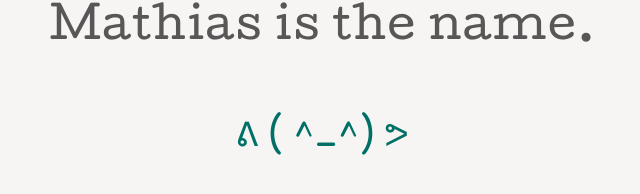
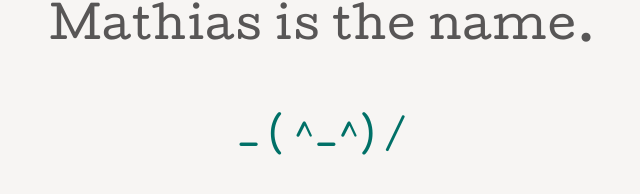
Before and after one commit to mathiascode/mathias.is, a Jekyll site: the page built from index.html, in a window 1280 px wide. Shown: the part 442-636 px from the top of the page, without its empty margins (317-957 px from the left). Built offline with Jekyll 4.4.1, drawn with Linux system fonts in a browser that asks for light colours.

Commit message:
Update emoticon

```diff
--- a/index.html
+++ b/index.html
@@ -11,5 +11,5 @@ layout: main
 	Mathias is the name.
 </p>
 <a href=&#109;&#x61;&#x69;&#108;&#116;&#x6f;:&#109;&#97;&#x69;&#108;&#x40;&#109;&#97;&#116;&#x68;&#105;&#97;&#x73;&#x2e;&#105;&#x73;>
-	ᕕ ( ^_^) ᕗ
+	_ ( ^_^) /
 </a>
```
